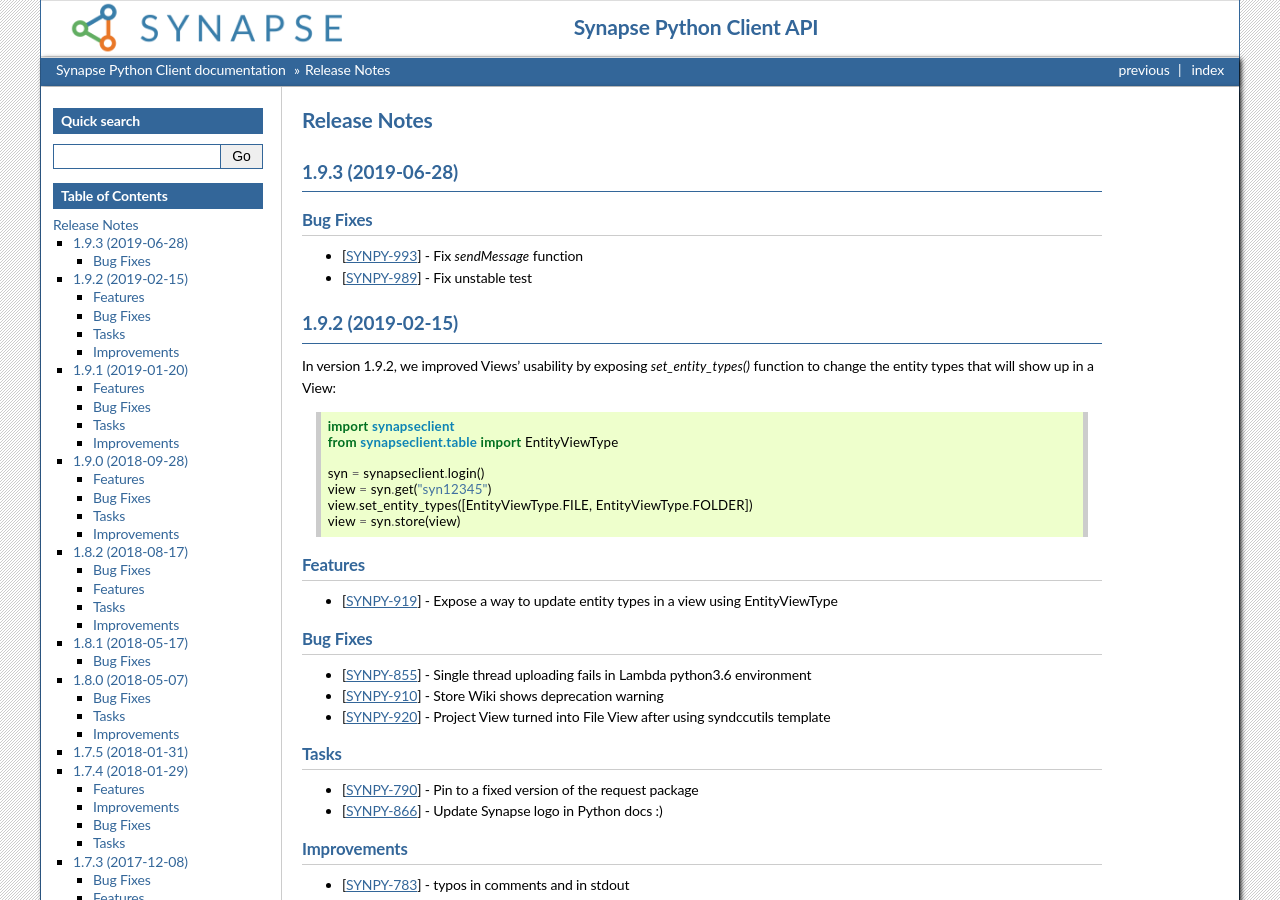
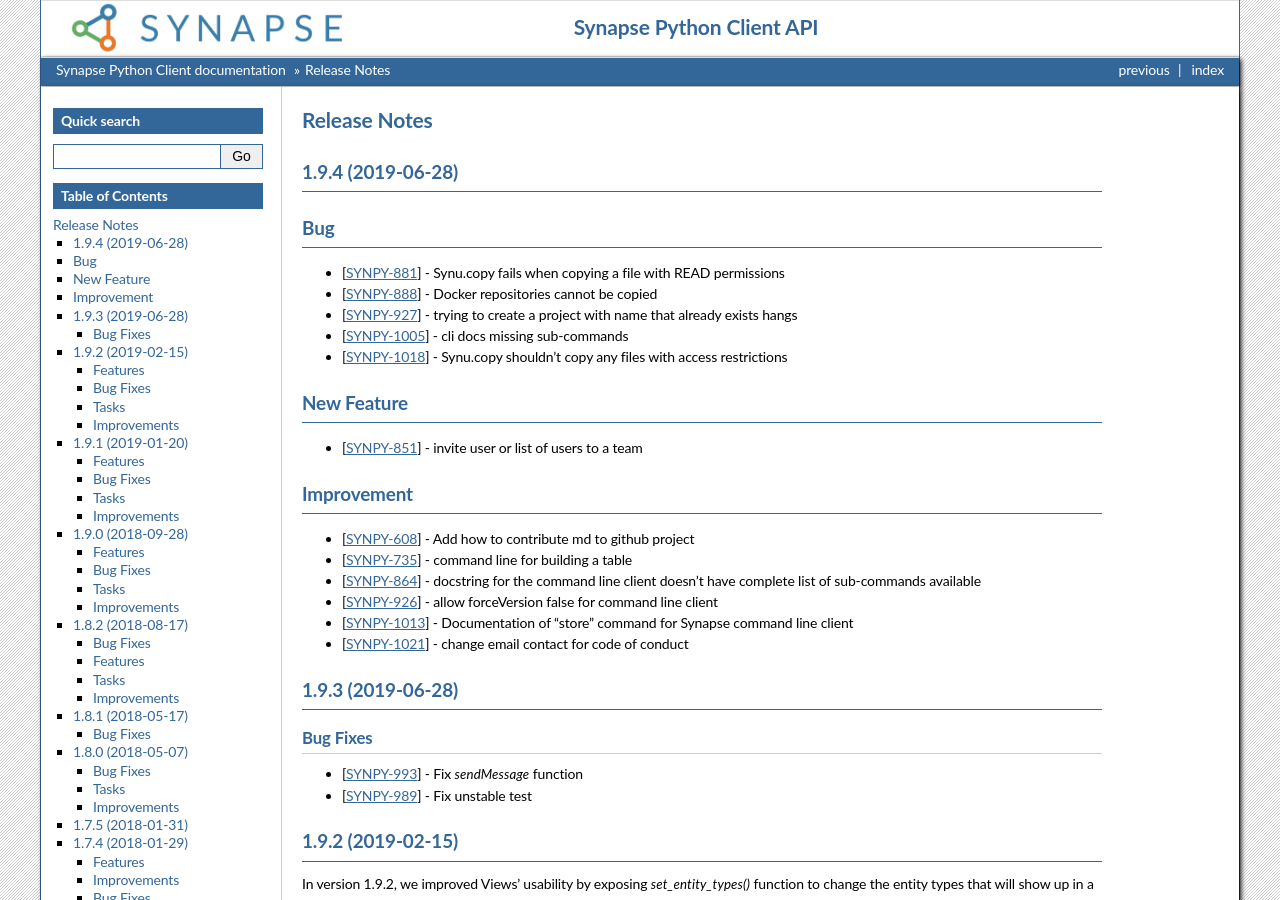
Before and after one commit to Sage-Bionetworks/synapsePythonClient, a Sphinx documentation site: the page built from docs/news.rst, in a window 1280 px wide and 900 px high. Built offline with Sphinx 7.4.7, drawn with Linux system fonts in a browser that asks for light colours; the version number could not be read and is left out.

Commit message:
Update news.rst

```diff
--- a/docs/news.rst
+++ b/docs/news.rst
@@ -1,6 +1,47 @@
 =============
 Release Notes
 =============
+
+1.9.4 (2019-06-28)
+==================
+
+Bug
+===
+
+-  [`SYNPY-881 <https://sagebionetworks.jira.com/browse/SYNPY-881>`__] -
+   Synu.copy fails when copying a file with READ permissions
+-  [`SYNPY-888 <https://sagebionetworks.jira.com/browse/SYNPY-888>`__] -
+   Docker repositories cannot be copied
+-  [`SYNPY-927 <https://sagebionetworks.jira.com/browse/SYNPY-927>`__] -
+   trying to create a project with name that already exists hangs
+-  [`SYNPY-1005 <https://sagebionetworks.jira.com/browse/SYNPY-1005>`__]
+   - cli docs missing sub-commands
+-  [`SYNPY-1018 <https://sagebionetworks.jira.com/browse/SYNPY-1018>`__]
+   - Synu.copy shouldn't copy any files with access restrictions
+
+New Feature
+===========
+
+-  [`SYNPY-851 <https://sagebionetworks.jira.com/browse/SYNPY-851>`__] -
+   invite user or list of users to a team
+
+Improvement
+===========
+
+-  [`SYNPY-608 <https://sagebionetworks.jira.com/browse/SYNPY-608>`__] -
+   Add how to contribute md to github project
+-  [`SYNPY-735 <https://sagebionetworks.jira.com/browse/SYNPY-735>`__] -
+   command line for building a table
+-  [`SYNPY-864 <https://sagebionetworks.jira.com/browse/SYNPY-864>`__] -
+   docstring for the command line client doesn't have complete list of
+   sub-commands available
+-  [`SYNPY-926 <https://sagebionetworks.jira.com/browse/SYNPY-926>`__] -
+   allow forceVersion false for command line client
+-  [`SYNPY-1013 <https://sagebionetworks.jira.com/browse/SYNPY-1013>`__]
+   - Documentation of "store" command for Synapse command line client
+-  [`SYNPY-1021 <https://sagebionetworks.jira.com/browse/SYNPY-1021>`__]
+   - change email contact for code of conduct
+
 1.9.3 (2019-06-28)
 ==================
 
```
